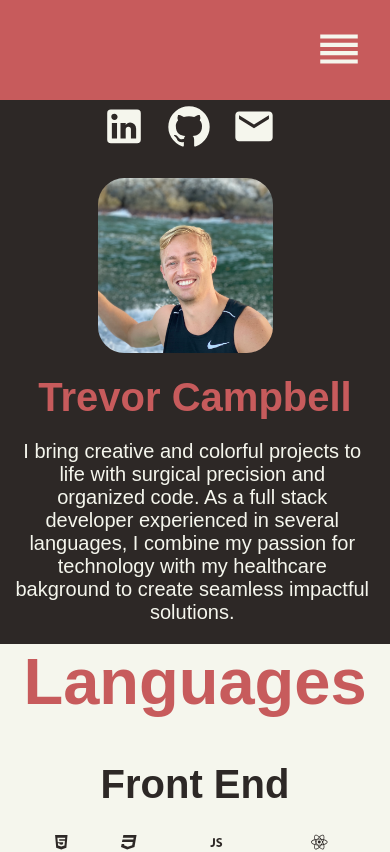
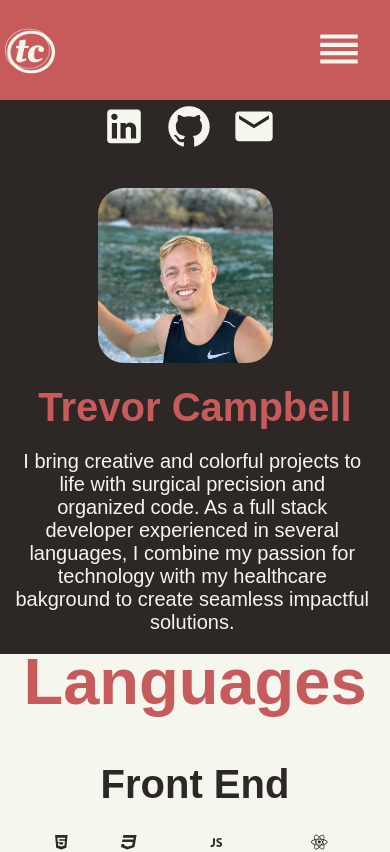
Before and after one commit to RareTC/portfolio, a React (Create React App) app: page / in a window 390 px wide. Shown: the top 852 px of the page. Built offline with nearby package versions, Linux system fonts and the light colour scheme; the HTML template or start-up script is replaced by a standard one.

Commit message:
Completed portfolio nice work!

```diff
--- a/public/index.html
+++ b/public/index.html
@@ -2,7 +2,7 @@
 <html lang="en">
   <head>
     <meta charset="utf-8" />
-    <link rel="icon" href="%PUBLIC_URL%/favicon.ico" />
+    <link rel="icon" href="favicon.ico" />
     <meta name="viewport" content="width=device-width, initial-scale=1" />
     <meta name="theme-color" content="#000000" />
     <meta
--- a/src/Pages/Home/Home.css
+++ b/src/Pages/Home/Home.css
@@ -162,3 +162,11 @@
     }
 
 }
+
+@media only screen and (max-width: 480px) {
+    .bioLinks a {
+      display: block;
+      margin-bottom: 10px;
+      z-index: 1;
+    }
+  }
--- a/src/components/Navbar/Navbar.css
+++ b/src/components/Navbar/Navbar.css
@@ -4,6 +4,14 @@
     height: 100px;
     background: #C75B5C;
     z-index: 1;
+}
+
+.logo {
+    position: absolute;
+    left: 38px;
+    top: 18px;
+    width: 70px;
+    height: 70px;
 }
 
 .links {
@@ -72,6 +80,14 @@ text-align: center;
     display: none;
 }
 
+.logo {
+    position: absolute;
+    left: 5px;
+    top: 26px;
+    width: 50px;
+    height: 50px;
+}
+
 }
 
 @media only screen and (min-width: 600px) {
@@ -92,4 +108,5 @@ text-align: center;
 #open .links {
     flex-direction: row;
 }
+
 }
--- a/src/components/Navbar/Navbar.jsx
+++ b/src/components/Navbar/Navbar.jsx
@@ -2,6 +2,7 @@ import React from 'react';
 import { Link, useLocation } from 'react-router-dom';
 import { useState, useEffect } from 'react';
 import ReorderIcon from '@mui/icons-material/Reorder';
+import Logo from '../../assets/tclogo.png';
 import './Navbar.css';
 
 export default function Navbar() {
@@ -23,6 +24,7 @@ export default function Navbar() {
             </button>
         </div>
         <div className="links">
+            <img className='logo' src={Logo} alt="" />
             <Link to="/"> Home </Link>
             <Link to="/projects"> Projects </Link>
             {/* <Link to="/experience"> Experience </Link> */}
```
Also changed, not shown: src/assets/tclogo.png (added), 1 other file (tests, documents, lock files or other folders).
